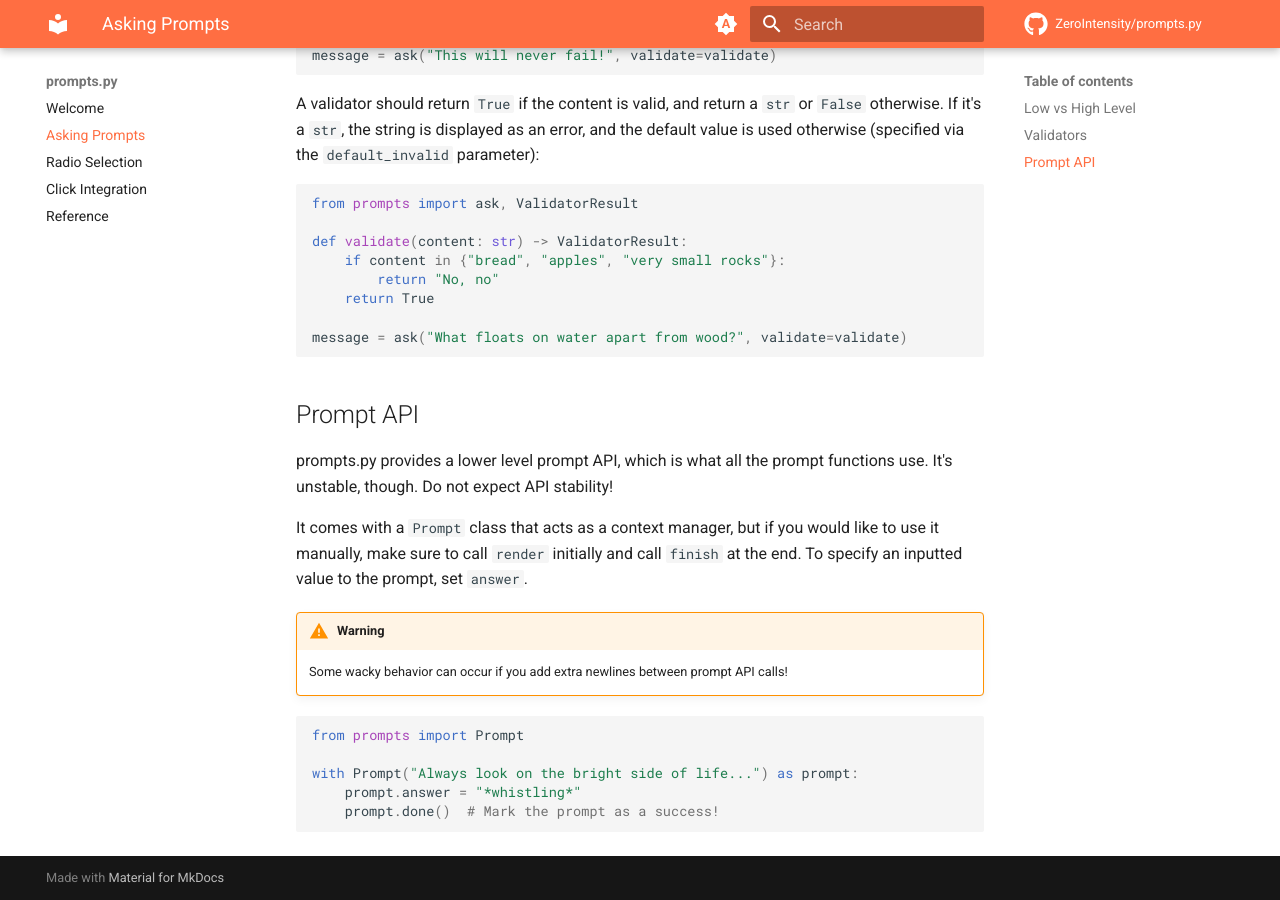
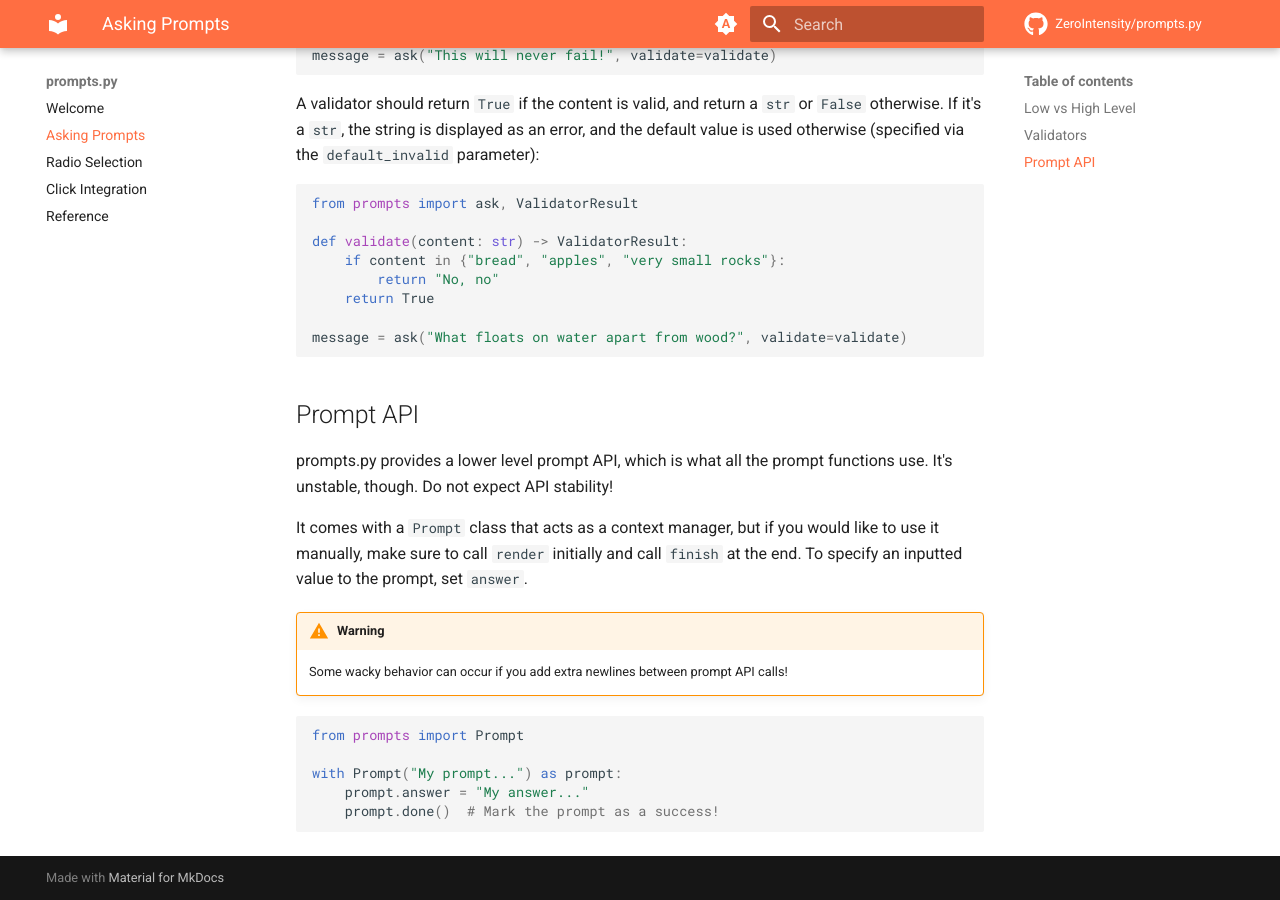
Before and after one commit to ZeroIntensity/prompts.py, an MkDocs documentation site: the page built from docs/asking.md, in a window 1280 px wide and 900 px high, scrolled down 966 px. Built offline with MkDocs 1.6.1 and Material for MkDocs 9.7.7, drawn with Linux system fonts in a browser that asks for light colours; comment, search, counter and statistics services are not loaded.

Commit message:
Update asking.md

````diff
--- a/docs/asking.md
+++ b/docs/asking.md
@@ -65,7 +65,7 @@ It comes with a `Prompt` class that acts as a context manager, but if you would
 ```py
 from prompts import Prompt
 
-with Prompt("Always look on the bright side of life...") as prompt:
-    prompt.answer = "*whistling*"
+with Prompt("My prompt...") as prompt:
+    prompt.answer = "My answer..."
     prompt.done()  # Mark the prompt as a success!
 ```
````
